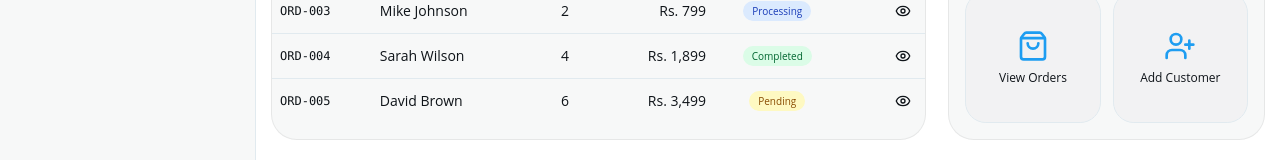
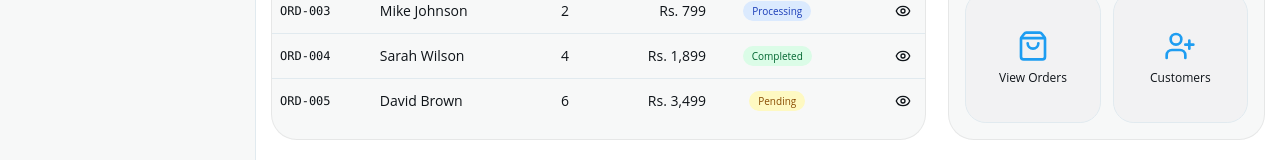
Before and after one commit to Yasir-Ali-Swe/Mezban, a Next.js app in the folder Client/: page /ecommerce in a window 1280 px wide. Shown: the part 510-670 px from the top of the page. Built offline with nearby package versions, Linux system fonts and the light colour scheme; no server answers.

Commit message:
update ecommerce page

```diff
--- a/Client/src/app/(dashboard)/ecommerce/page.jsx
+++ b/Client/src/app/(dashboard)/ecommerce/page.jsx
@@ -69,9 +69,9 @@ const DUMMY_ALERTS = [
 
 const QUICK_ACTIONS = [
     { icon: PackagePlus, label: 'Add Product', href: '/products/new' },
-    { icon: Tag, label: 'Create Category', href: '/categories/add' },
+    { icon: Tag, label: 'Create Category', href: '/categories' },
     { icon: ShoppingBag, label: 'View Orders', href: '/orders' },
-    { icon: UserPlus, label: 'Add Customer', href: '/customers/add' },
+    { icon: UserPlus, label: 'Customers', href: '/customers' },
 ];
 
 const getStatusBadge = (status) => {
```
